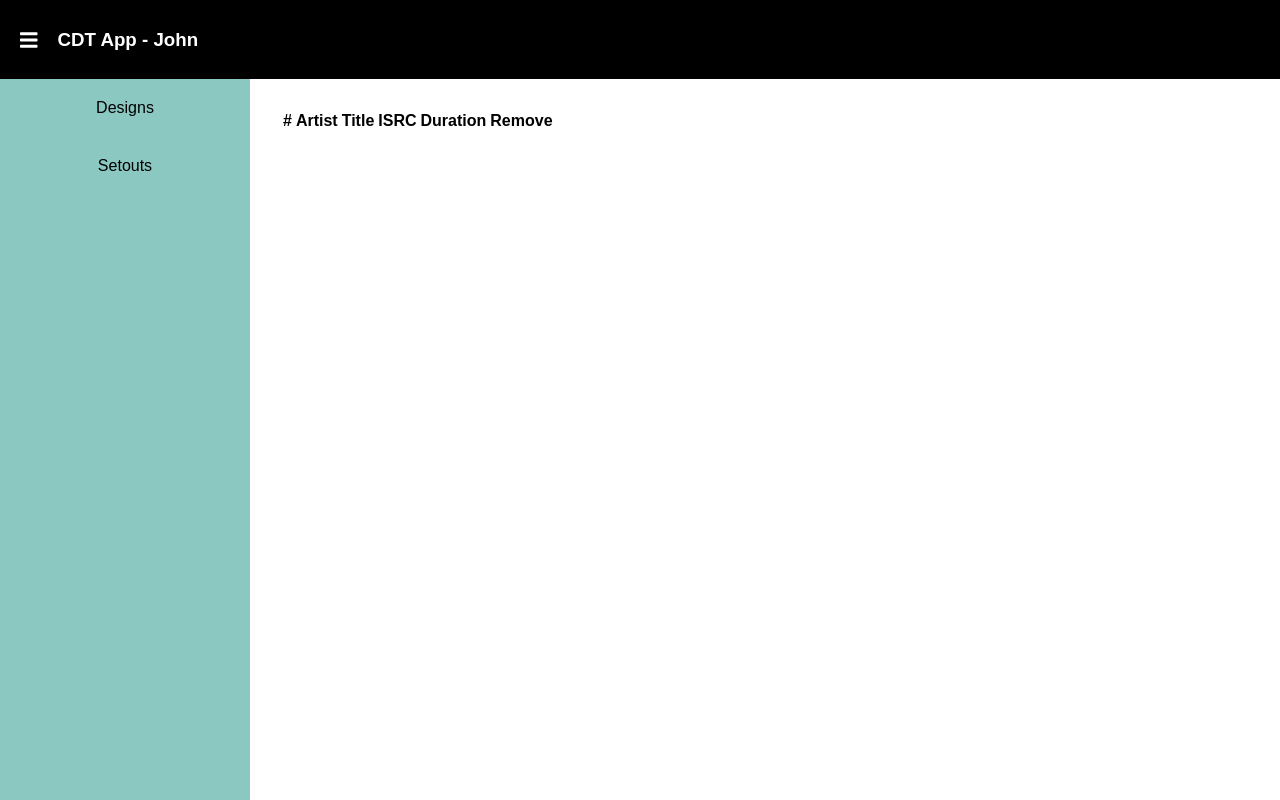
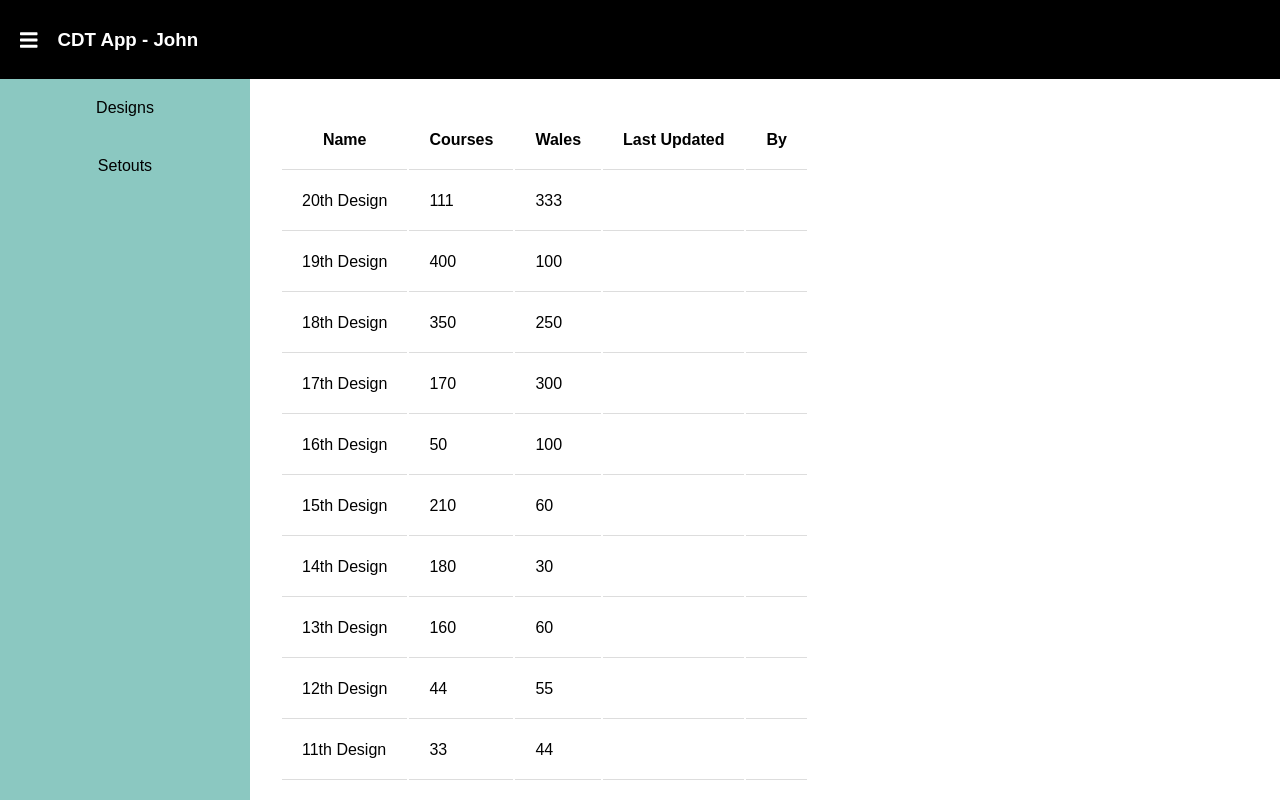
Before and after one commit to artworkjpm/cdt-app, a React (Create React App) app: page /designs in a window 1280 px wide. Shown: the top 800 px of the page. Built offline with nearby package versions, Linux system fonts and the light colour scheme; data requests are answered from the project's data file.

Commit message:
pass down table headers and data as props, mapping values to make table

```diff
--- a/src/components/DataTable.tsx/DataTable.tsx
+++ b/src/components/DataTable.tsx/DataTable.tsx
@@ -1,23 +1,31 @@
-import React from "react";
+interface Props {
+	tableHeaders: string[];
+	data: any[];
+}
 
-export default function DataTable() {
+export default function DataTable({ tableHeaders, data }: Props) {
+	console.log(tableHeaders, data);
+
 	return (
 		<div>
 			<table>
 				<thead>
 					<tr>
-						<th>#</th>
-						<th>Artist</th>
-						<th>Title</th>
-						<th>ISRC</th>
-						<th>Duration</th>
-						<th>Remove</th>
+						{tableHeaders.map((item, index) => {
+							return <th key={index}>{item}</th>;
+						})}
 					</tr>
 				</thead>
 				<tbody>
-					<tr>
-						<td></td>
-					</tr>
+					{data.map((item, index) => {
+						return (
+							<tr key={index}>
+								{tableHeaders.map((el, i) => {
+									return <td>{item[el.toLowerCase()]}</td>;
+								})}
+							</tr>
+						);
+					})}
 				</tbody>
 			</table>
 		</div>
--- a/src/components/Designs/Designs.tsx
+++ b/src/components/Designs/Designs.tsx
@@ -1,20 +1,21 @@
 import React, { useEffect } from "react";
 import { useDispatch, useSelector } from "react-redux";
+import { DesignsItems } from "../../models/interfaces";
 import { fetchData } from "../../redux/actions";
 import DataTable from "../DataTable.tsx/DataTable";
 
 export default function Designs() {
 	const dispatch = useDispatch();
-	const state = useSelector((state) => state);
+	const data = useSelector((state: { items: [DesignsItems] }) => state.items);
 	useEffect(() => {
 		dispatch(fetchData());
 	}, [dispatch]);
 
-	console.log(state);
+	const tableHeaders = ["Name", "Courses", "Wales", "Last Updated", "By"];
 
 	return (
 		<div>
-			<DataTable></DataTable>
+			<DataTable tableHeaders={tableHeaders} data={data}></DataTable>
 		</div>
 	);
 }
--- a/src/components/TopNav/topbar.scss
+++ b/src/components/TopNav/topbar.scss
@@ -20,7 +20,7 @@
 
 .left-bar {
 	height: 100%;
-	position: fixed;
+	position: absolute;
 	background-color: #8bc8c1;
 	width: 250px;
 	.item {
--- a/src/index.scss
+++ b/src/index.scss
@@ -21,3 +21,8 @@ a {
 	text-decoration: none;
 	color: inherit;
 }
+th,
+td {
+	border-bottom: 1px solid #ddd;
+	padding: 20px;
+}
```
Also changed, not shown: src/models/interfaces.ts (+10 -0 lines).
